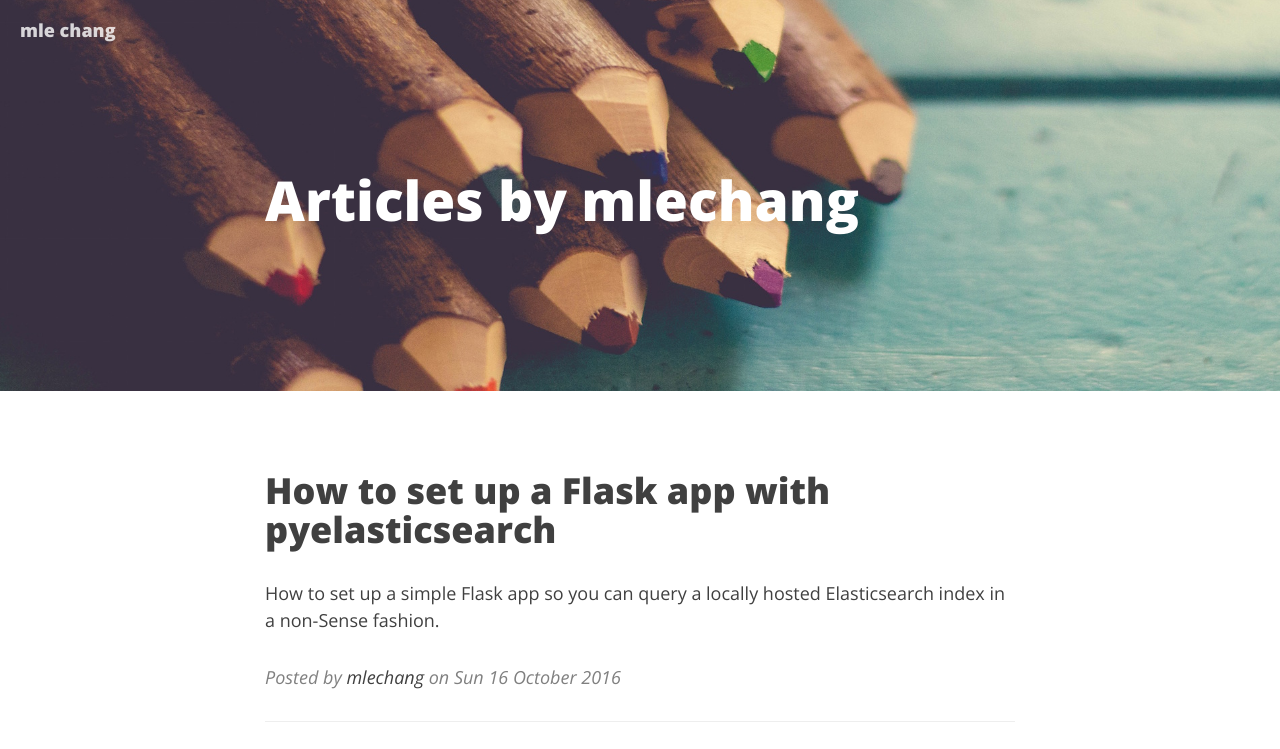
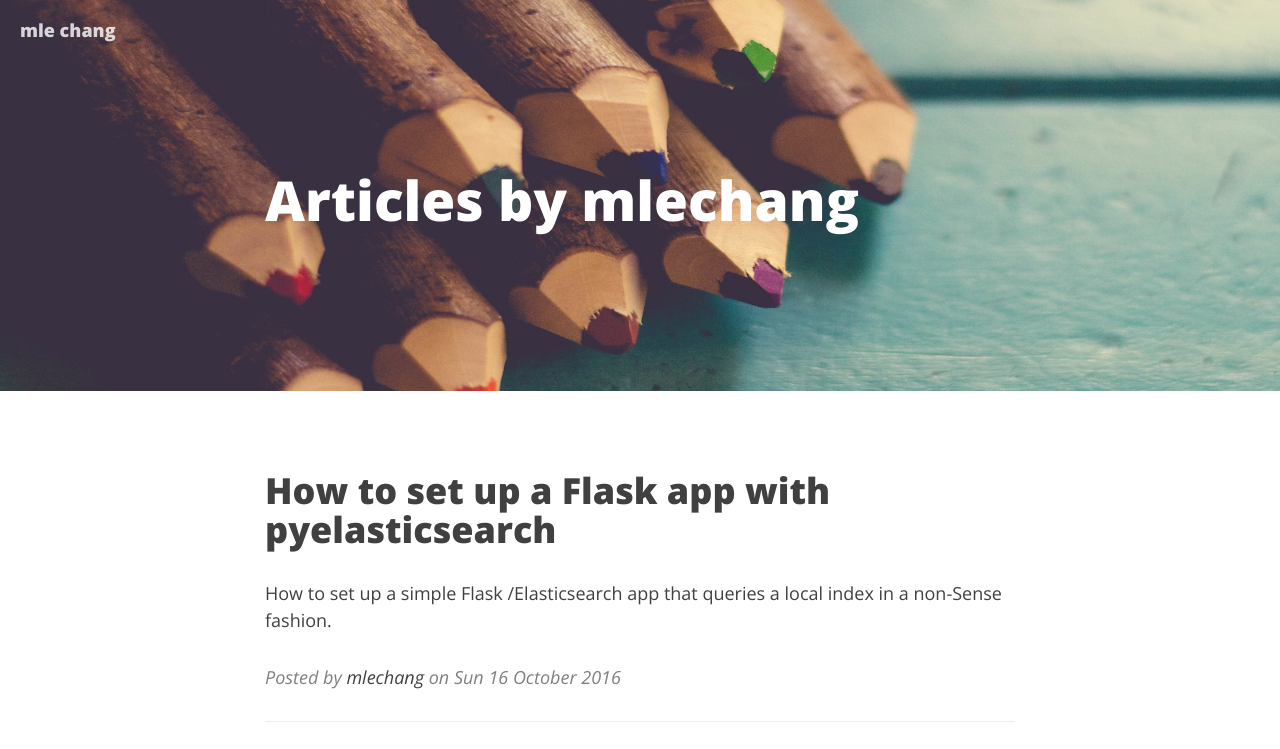
Before and after one commit to mlechang/mlechang.github.io, a plain HTML site: page author/mlechang.html in a window 1280 px wide. Shown: the top 749 px of the page. Drawn offline with nearby package versions, Linux system fonts and the light colour scheme.

Commit message:
edit preview text

```diff
--- a/author/mlechang.html
+++ b/author/mlechang.html
@@ -86,7 +86,7 @@
                     How to set up a Flask app with pyelasticsearch
                 </h2>
             </a>
-                <p>How to set up a simple Flask app so you can query a locally hosted Elasticsearch index in a non-Sense fashion.</p>
+                <p>How to set up a simple Flask /Elasticsearch app that queries a local index in a non-Sense fashion.</p>
             <p class="post-meta">Posted by
                     <a href="/author/mlechang.html">mlechang</a>
                  on Sun 16 October 2016
```
Also changed, not shown: category/programming.html (+1 -1 lines), index.html (+1 -1 lines).
